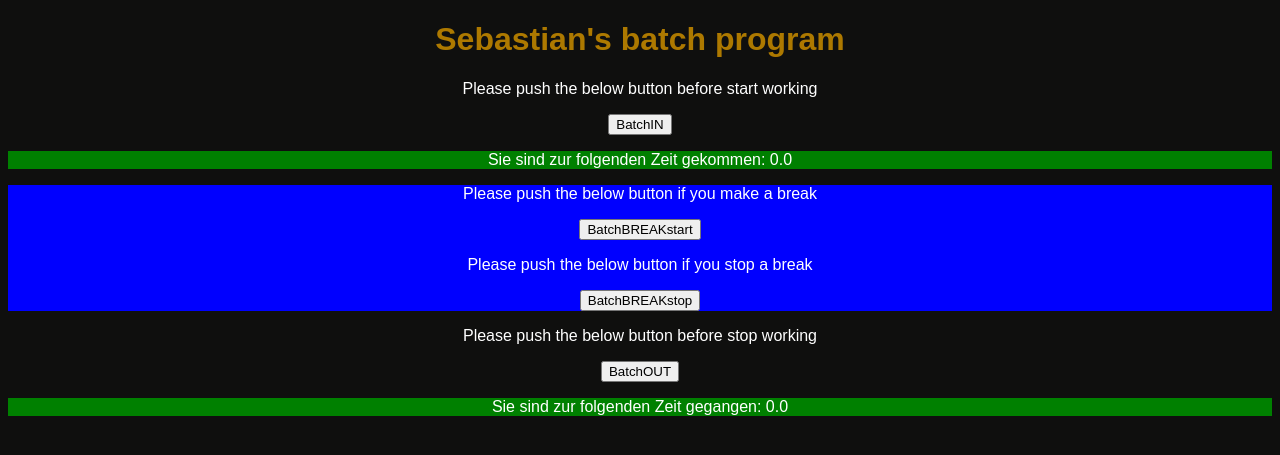
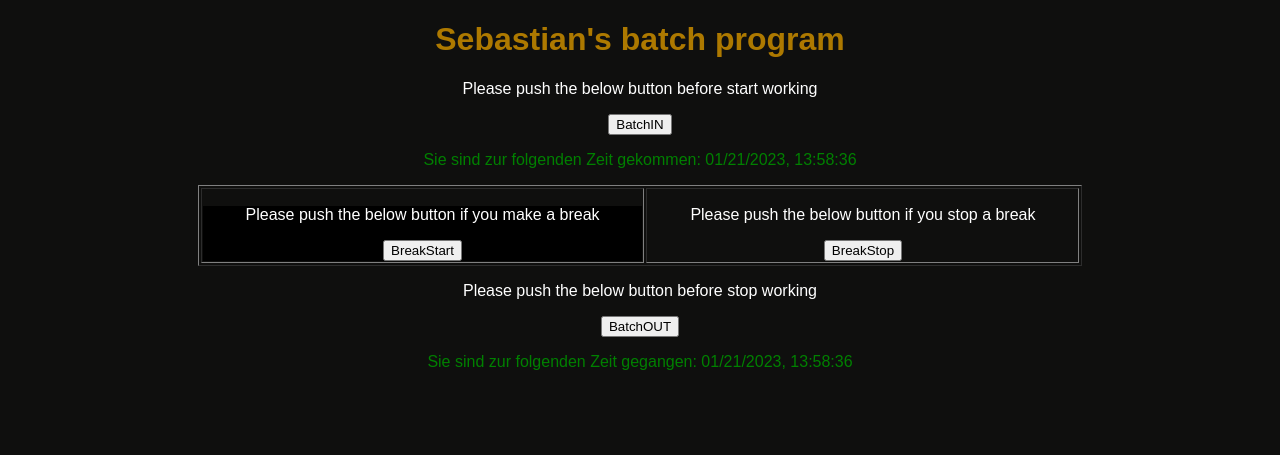
Before and after one commit to SebastianD888/BatchProgram, a Django app: page / in a window 1280 px wide. Shown: the top 455 px of the page. Run offline with Django 4.2, Linux system fonts and the light colour scheme.

Commit message:
html/css improvements and bug fixes

```diff
--- a/batchprogram/batch/static/css/style.css
+++ b/batchprogram/batch/static/css/style.css
@@ -10,10 +10,10 @@
         color: rgb(173, 121, 0);
       }
       #text1{
-        background-color: green;
+        color: green;
         text-align: center;
       }
       #break{
-        background-color: blue;
+        background-color: black;
         text-align: center;
       }
--- a/batchprogram/batch/templates/HomeBatch.html
+++ b/batchprogram/batch/templates/HomeBatch.html
@@ -18,16 +18,25 @@
 		<div id="text1">
 			<p> Sie sind zur folgenden Zeit gekommen: {{start}}</p>
 		</div><!--ende#Time-->
+		<table align="center" border="1" width="70%">
+		<tr>
+			<td align="center" valign="top">
 				<div id="break">
 				<p>Please push the below button if you make a break</p>
 				<form action="/batchBreakRequestStart">
-			<button id="batchbreakstart">BatchBREAKstart</button>
+					<button id="batchbreakstart">BreakStart</button>
 				</form>
+				</div>
+			</td>
+			<td align="center" valign="top">
 				<p>Please push the below button if you stop a break</p>
 				<form action="/batchBreakRequestStop">
-			<button id="batchbreakstop">BatchBREAKstop</button>
+					<button id="batchbreakstop">BreakStop</button>
 				</form>
 				</div>
+			</td>
+		</tr>
+		</table>
 		<p>Please push the below button before stop working</p>
 		<form action="/batchOutRequest">
 			<button id="batchout">BatchOUT</button>
--- a/batchprogram/batch/views.py
+++ b/batchprogram/batch/views.py
@@ -18,6 +18,7 @@ end=0.0
 breakstop=False
 stopbreak = datetime.now()-datetime.now()
 startbreak= datetime.now()-datetime.now()
+duringbreak=False
 
 def home(request):
     #global now
@@ -57,7 +58,7 @@ def batchOutRequest(request):
     enterleave.save()
     #webbrowser.open("http://127.0.0.1:8000/",new=0, autoraise=True)
     #return HttpResponse("""<html><script>window.location.replace('/');</script></html>""")
-    return render(request, 'HomeBatch.html')
+    return render(request, 'HomeBatch.html', {'start': current_time, 'end': end})
 
 def count(now):
     global counting
@@ -68,7 +69,11 @@ def count(now):
         global endtime
         global endtime2
         global endtime3
+        global duringbreak
         stop=False
+        while duringbreak==True:
+            print("break")
+            tim.sleep(1)
         #breakstop=False
         #self.loadNotificationCfg()
         ist=datetime.now()
@@ -80,17 +85,17 @@ def count(now):
             breaktime = datetime.now()-datetime.now()
         print(breaktime)
         #end_time=time(hour=now.hour, minute=now.minute, second=now.second+2.0)
-        end_time=now+timedelta(seconds=2)+breaktime
+        end_time=now+timedelta(seconds=10)+breaktime
         endtime=end_time.strftime("%H:%M:%S")
         #endtime=str(end_time)
         print(f"Endzeit:{endtime}")
         print(breakstop)
         #end_time2=time(hour=now.hour, minute=now.minute, second=now.second+10.0)
-        end_time2=now+timedelta(seconds=10)+breaktime
+        end_time2=now+timedelta(seconds=20)+breaktime
         endtime2=end_time2.strftime("%H:%M:%S")
         #endtime2=str(end_time2)
         #end_time3=time(hour=now.hour, minute=now.minute, second=now.second+20.0)
-        end_time3=now+timedelta(seconds=20)+breaktime
+        end_time3=now+timedelta(seconds=30)+breaktime
         endtime3=end_time3.strftime("%H:%M:%S")
         #endtime3=str(end_time3)
         tim.sleep(1)
@@ -120,6 +125,8 @@ def batchBreakRequestStart(request):
     global breakstop
     global stopbreak
     global startbreak
+    global duringbreak
+    duringbreak=True
     stopbreak=datetime.now()-datetime.now()
     startbreak==datetime.now()-datetime.now()
     print("testbreakstart")
@@ -128,19 +135,21 @@ def batchBreakRequestStart(request):
     startbreak=datetime.now()
     startbreaktime=startbreak.strftime("%H:%M:%S")
     print(startbreaktime)
-    return render(request, 'HomeBatch.html')
+    return render(request, 'HomeBatch.html', {'start': current_time, 'end': end})
 
 def batchBreakRequestStop(request):
     global counting
     global breakstop
     global stopbreak
+    global duringbreak
+    duringbreak=False
     print("testbreakstop")
     #counting=True
     breakstop=True
     stopbreak=datetime.now()
     stopbreaktime=stopbreak.strftime("%H:%M:%S")
     print(stopbreaktime)
-    return render(request, 'HomeBatch.html')
+    return render(request, 'HomeBatch.html', {'start': current_time, 'end': end})
 
 
 """
```
Also changed, not shown: batchprogram/db.sqlite3. Lines whose indentation alone changed are shown as unchanged.
